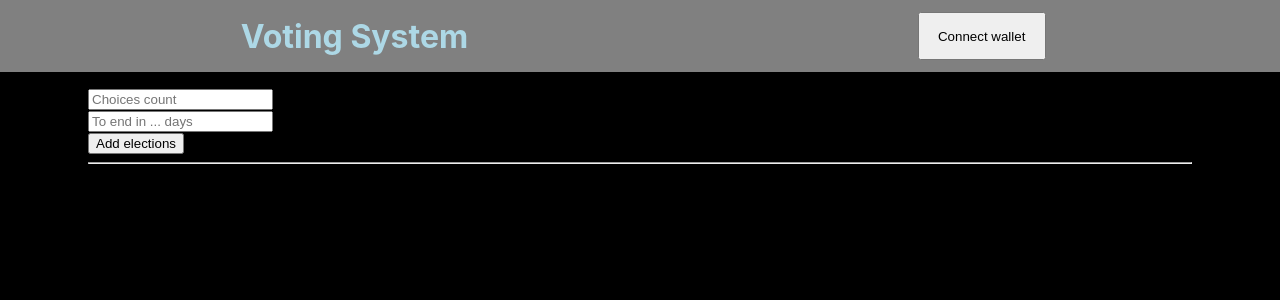
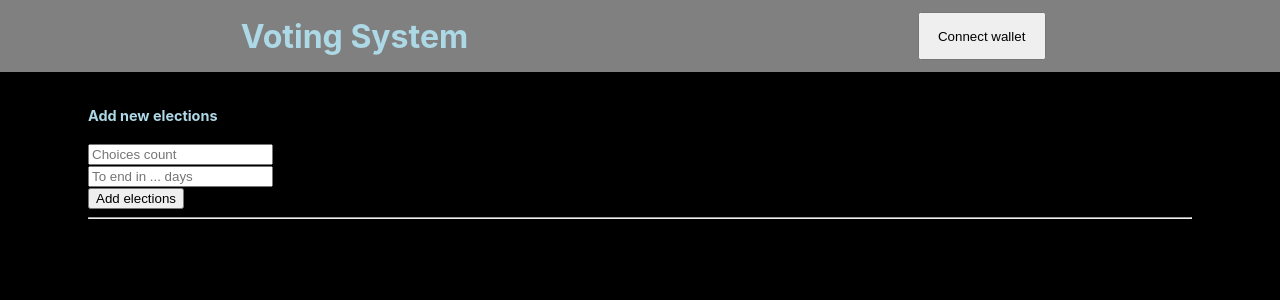
Before and after one commit to IvanStanchev/Voting-System, a React (Create React App) app in the folder voting-system-frontend/: page /home in a window 1280 px wide. Shown: the top 300 px of the page. Built offline with nearby package versions, Linux system fonts and the light colour scheme; what urql would draw is missing.

Commit message:
Add title above new elections form

```diff
--- a/voting-system-frontend/src/Components/Deployer.js
+++ b/voting-system-frontend/src/Components/Deployer.js
@@ -1,15 +1,11 @@
 import React from 'react'
 import { ethers } from 'ethers';
-import { useState } from 'react';
 import VoteDeployer from "../ABI/VoteDeployer.json";
 import './../css/Deployer.css'
 
 const VOTE_DEPLOYER_ADDRESS = "0xc64Bc354F8450aEC8765f29cE73d1e4790619F07";
 
-
-
 function Deployer() {
-    const [provider] = useState(null);
 
     async function deployVoteContract(choices, daysAfter) {
         let provider = new ethers.providers.Web3Provider(window.ethereum);
@@ -23,13 +19,14 @@ function Deployer() {
     return (
         <div>
             <main className='backapp'>
+                <h4>Add new elections</h4>
                 <form>
                     <input id={"choices-count"} placeholder={"Choices count"} /><br />
                     <input id={"days-after"} placeholder={"To end in ... days"} /><br />
                     <button type="button" onClick={async () => {
                         const choices = document.getElementById("choices-count").value;
                         const daysAfter = document.getElementById("days-after").value;
-                        const voteAddr = await deployVoteContract(choices, daysAfter);
+                        const voteAddr = await deployVoteContract(choices, daysAfter)
                     }}>Add elections</button>
                 </form>
                 <hr />
```
